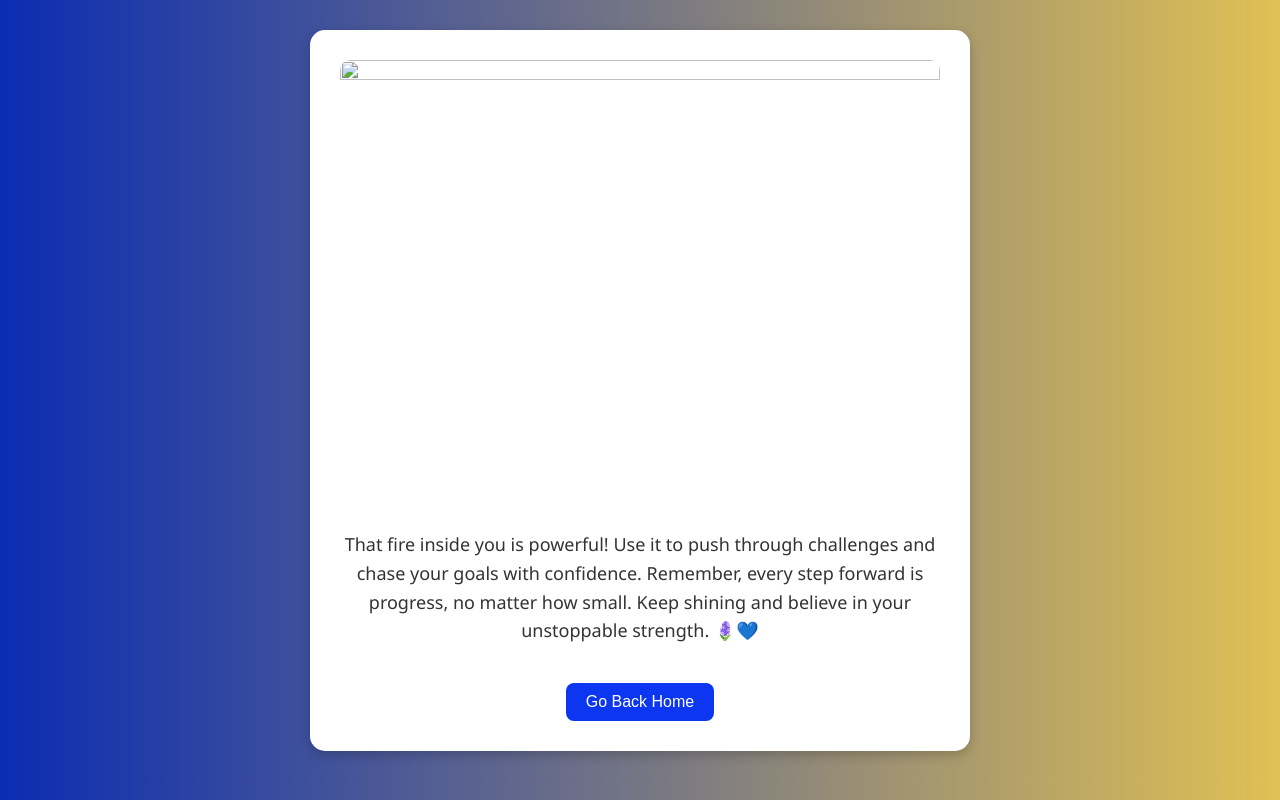
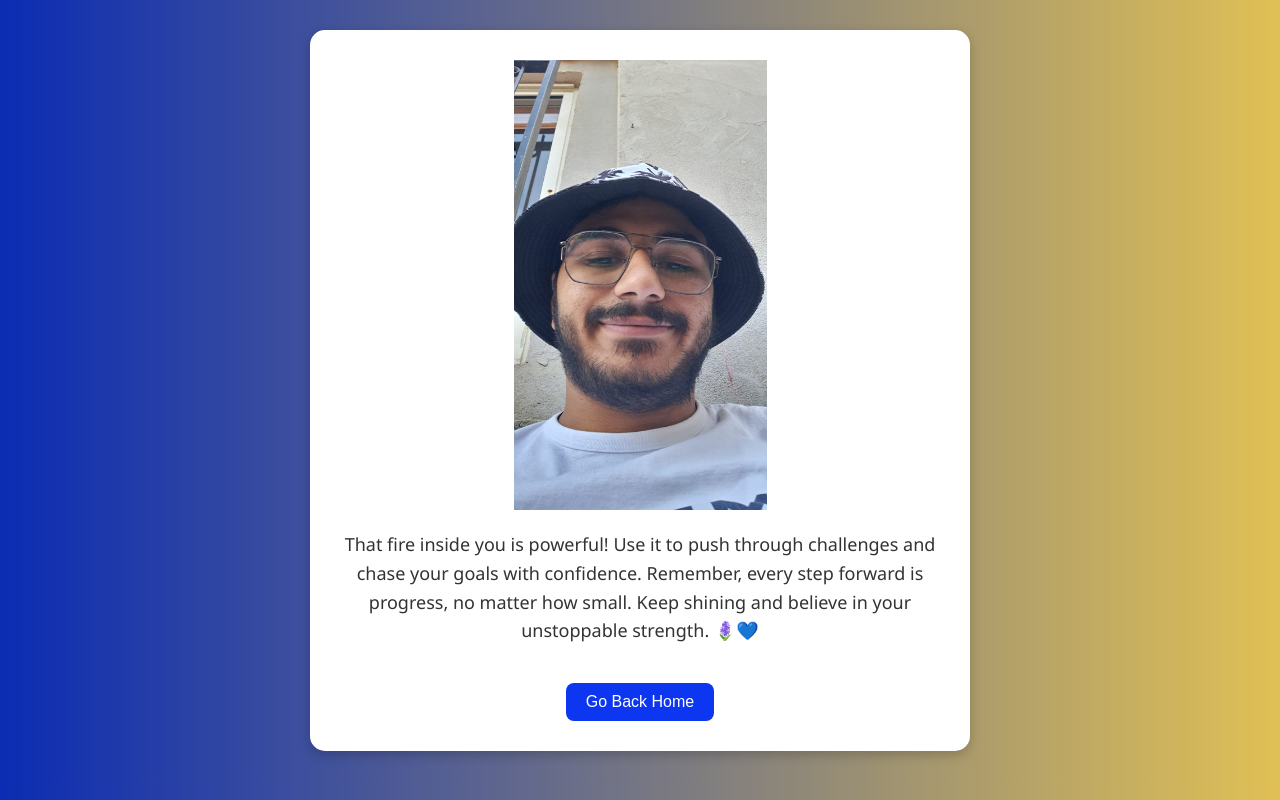
Before and after one commit to indighost011/MoodBoard, a plain HTML site: page motivated.html in a window 1280 px wide. Drawn offline with Linux system fonts and the light colour scheme.

Commit message:
Update motivated.html

```diff
--- a/motivated.html
+++ b/motivated.html
@@ -66,7 +66,7 @@
 </head>
 <body>
   <div class="message-box">
-    <img src=""Us being lonely" />
+    <img src="motivated-photo.jpg"Us being motivated" />
 
     <p>
 That fire inside you is powerful! Use it to push through challenges
```
